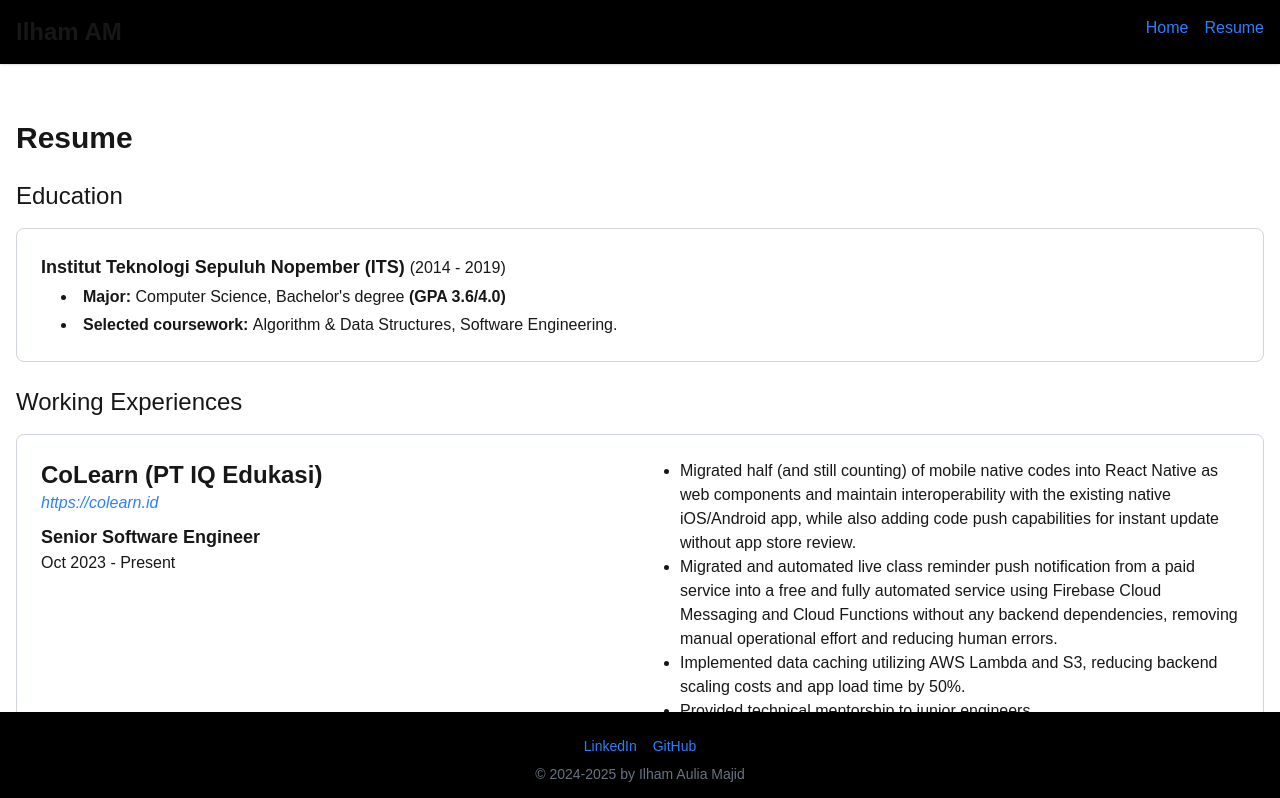
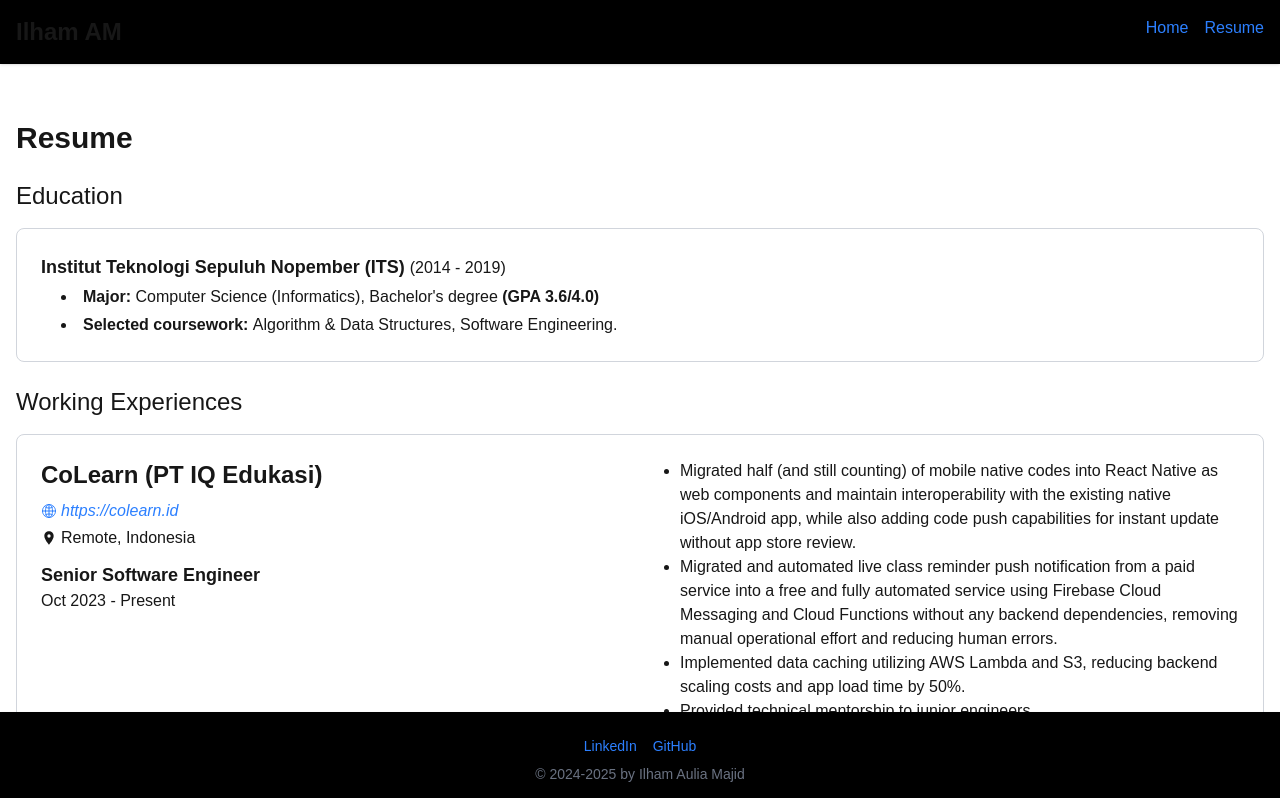
Before and after one commit to ilaumjd/profile, a Next.js app: page /resume in a window 1280 px wide. Shown: the top 798 px of the page. Built offline with nearby package versions, Linux system fonts and the light colour scheme.

Commit message:
add react icons

```diff
--- a/src/app/resume/page.tsx
+++ b/src/app/resume/page.tsx
@@ -1,11 +1,14 @@
 import Link from "next/link";
 import React from "react";
+import { IoGlobeOutline } from "react-icons/io5";
+import { MdLocationOn } from "react-icons/md";
 
 export default function Resume() {
   const companies = [
     {
       name: "CoLearn (PT IQ Edukasi)",
       link: "https://colearn.id",
+      location: "Remote, Indonesia",
       positions: [
         {
           name: "Senior Software Engineer",
@@ -22,6 +25,7 @@
     {
       name: "CoLearn (PT IQ Edukasi)",
       link: "https://colearn.id",
+      location: "Remote, Indonesia",
       positions: [
         {
           name: "Product Engineer",
@@ -39,6 +43,7 @@
     {
       name: "PT Aku Pintar Indonesia",
       link: "https://akupintar.id",
+      location: "Surabaya, Indonesia",
       positions: [
         {
           name: "iOS Developer",
@@ -73,7 +78,7 @@
           <ul className="list-disc list-inside ml-5">
             <li className="mt-1">
               <strong>Major: </strong>
-              <span>{`Computer Science, Bachelor's degree`}</span>
+              <span>{`Computer Science (Informatics), Bachelor's degree`}</span>
               <strong> (GPA 3.6/4.0)</strong>
             </li>
             <li className="mt-1">
@@ -96,11 +101,17 @@
               <strong className="text-2xl">{company.name}</strong>
               <br />
               <Link
-                className="text-blue-500 italic mt-2 hover:underline"
+                className="text-blue-500 italic mt-2 hover:underline inline-flex items-center"
                 href={company.link}
               >
+                <IoGlobeOutline className="mr-1" />
                 {company.link}
               </Link>
+              <br />
+              <span className="inline-flex items-center">
+                <MdLocationOn className="mr-1" />
+                {company.location}
+              </span>
               {company.positions.map((pos, idx) => (
                 <div className="mt-2" key={idx}>
                   <span className="text-lg font-semibold">{pos.name}</span>
```
Also changed, not shown: package.json (+6 -5 lines), 1 other file (tests, documents, lock files or other folders).
